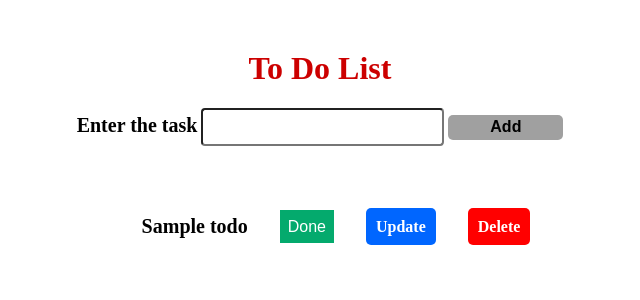
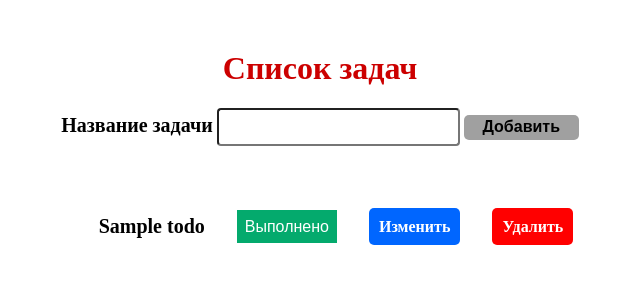
Before and after one commit to MaxmiL1ian/todo_app, a Flask app: page / in a window 1280 px wide. Shown: the top 300 px of the page, without its empty margins (320-960 px from the left). Run offline with Flask 3, Linux system fonts and the light colour scheme; tables that the repository leaves empty hold one stand-in row (values such as "Sample post").

Commit message:
add db + refactoring

```diff
--- a/app.py
+++ b/app.py
@@ -2,12 +2,13 @@ from flask import Flask, render_template, request, redirect, url_for
 from flask_sqlalchemy import SQLAlchemy
 
 app = Flask(__name__)
-app.config['SQLALCHEMY_DATABASE_URI'] = 'sqlite:///db.sqlite'
+app.config['SQLALCHEMY_DATABASE_URI'] = 'sqlite:///db.sqlite3'
 app.config['SQLALCHEMY_TRACK_MODIFICATIONS'] = False
 db = SQLAlchemy(app)
 
+
 class Todo(db.Model):
-    id = db.Column(db.Integer, primary_key=True)
+    todo_id = db.Column(db.Integer, primary_key=True)
     name = db.Column(db.String(100))
     done = db.Column(db.Boolean)
 
@@ -17,6 +18,7 @@ def home():
     todo_list = Todo.query.all()
     return render_template('base.html', todo_list=todo_list)
 
+
 @app.route('/add', methods=['POST'])
 def add_todo():
     name = request.form.get("name")
@@ -25,19 +27,22 @@ def add_todo():
     db.session.commit()
     return redirect(url_for('home'))
 
-@app.route('/update/<int:id>')
-def update_todo(id):
-    todo = Todo.query.get(id)
+
+@app.route('/update/<int:todo_id>')
+def update(todo_id):
+    todo = Todo.query.get(todo_id)
     todo.done = not todo.done
     db.session.commit()
-    return redirect(url_for('home'))
+    return redirect(url_for("home"))
 
-@app.route('/delete/<int:id>')
-def update_todo(id):
-    todo = Todo.query.get(id)
+
+@app.route('/delete/<int:todo_id>')
+def delete(todo_id):
+    todo = Todo.query.get(todo_id)
     db.session.delete(todo)
     db.session.commit()
-    return redirect(url_for('home'))
+    return redirect(url_for("home"))
+
 
 if __name__ == '__main__':
     app.run()
--- a/templates/base.html
+++ b/templates/base.html
@@ -1,18 +1,18 @@
 <!DOCTYPE html>
-<html lang="en">
+<html lang="ru">
 <head>
     <meta charset="UTF-8">
-    <title>Todo App</title>
+    <title>Планировщик задач</title>
     <link rel="stylesheet" href="{{ url_for('static', filename='style.css')}}">
 </head>
 <body>
 <div id="first" >
-        <h1>To Do List</h1>
+        <h1>Список задач</h1>
         <form  action="/add" method="post">
             <div >
-                <label class="thick">Enter the task</label>
+                <label class="thick">Название задачи</label>
                 <input type="text" name="name">
-            <button class="button1" type="submit" >Add</button>
+            <button class="button1" type="submit" >Добавить</button>
             </div>
         </form>
         <br><br>
@@ -23,12 +23,12 @@
             <td class="thick">{{todo.task_id }}</td>
             <td class="thick">{{ todo.name }}</td>
             {% if todo.done == False %}
-            <td><label class="label pending">Not done</label></td>
+            <td><label class="label pending">Не выполнено</label></td>
             {% else %}
-            <td><label class="label done">Done</label></td>
+            <td><label class="label done">Выполнено</label></td>
             {% endif %}
-            <td><a  href="/update/{{ todo.task_id }}" class="button2">Update</a></td>
-            <td><a  href="/delete/{{ todo.task_id }}" class="button3">Delete</a></td>
+            <td><a  href="/update/{{ todo.task_id }}" class="button2">Изменить</a></td>
+            <td><a  href="/delete/{{ todo.task_id }}" class="button3">Удалить</a></td>
         </tr>
         {% endfor %}
     </tbody>
```
